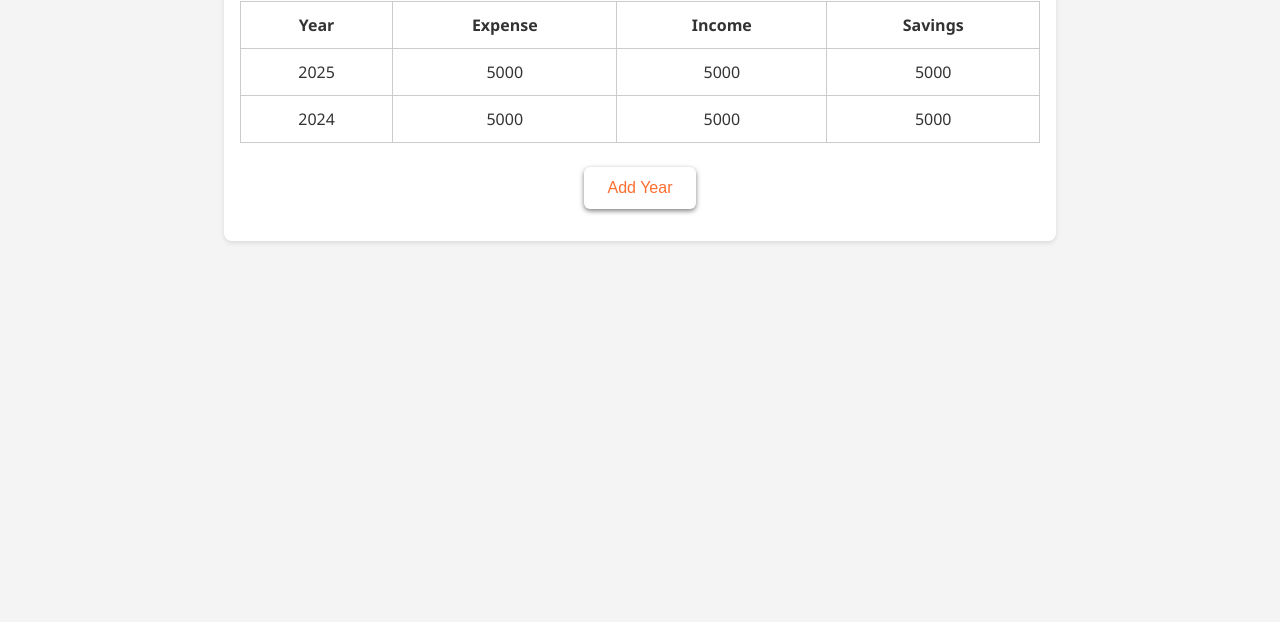
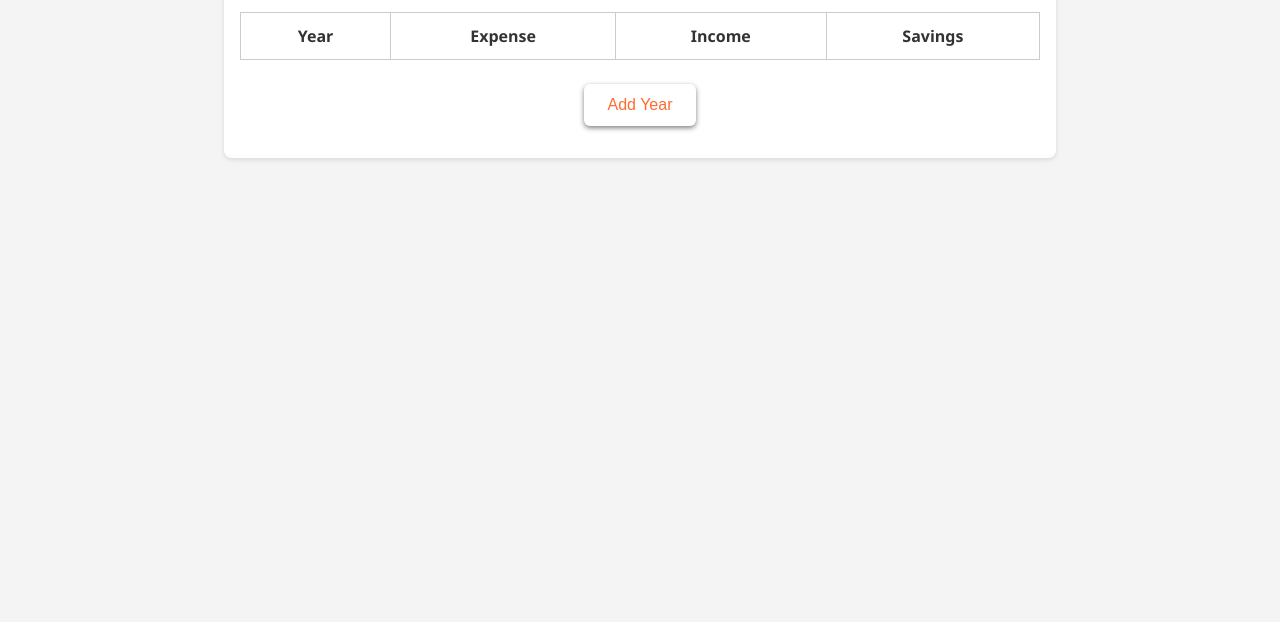
Before and after one commit to Kumagai6824/household-expenses-managing-api, a website built with webpack: page frontend/index.html in a window 1280 px wide. Shown: the part 178-800 px from the top of the page. Built offline with nearby package versions, Linux system fonts and the light colour scheme.

Commit message:
Modified index.html to use loadSummary

```diff
--- a/frontend/index.html
+++ b/frontend/index.html
@@ -10,15 +10,14 @@
     <header>
       <nav>
         <ul class="nav-links">
-          <li><a href="#">Yearly</a></li>
-          <li><a href="#">Monthly</a></li>
+          <li><a href="#" onclick="loadSummary('yearly')">Yearly</a></li>
+          <li><a href="#" onclick="loadSummary('monthly')">Monthly</a></li>
           <li><a href="#">SEARCH</a></li>
           <li><a href="#">Home</a></li>
         </ul>
       </nav>
     </header>
-    <main id="app">
-      <section id="filter-section">
+    <main>
       <h1>Summary</h1>
       <table id="summary-table">
         <thead>
@@ -30,18 +29,7 @@
           </tr>
         </thead>
         <tbody>
-            <tr>
-              <td>2025</td>
-              <td>5000</td>
-              <td>5000</td>
-              <td>5000</td>
-            </tr>
-            <tr>
-              <td>2024</td>
-              <td>5000</td>
-              <td>5000</td>
-              <td>5000</td>
-            </tr>
+          <!-- JSで動的に埋め込む -->
         </tbody>
       </table>
 
```
Lines whose indentation alone changed are shown as unchanged.
